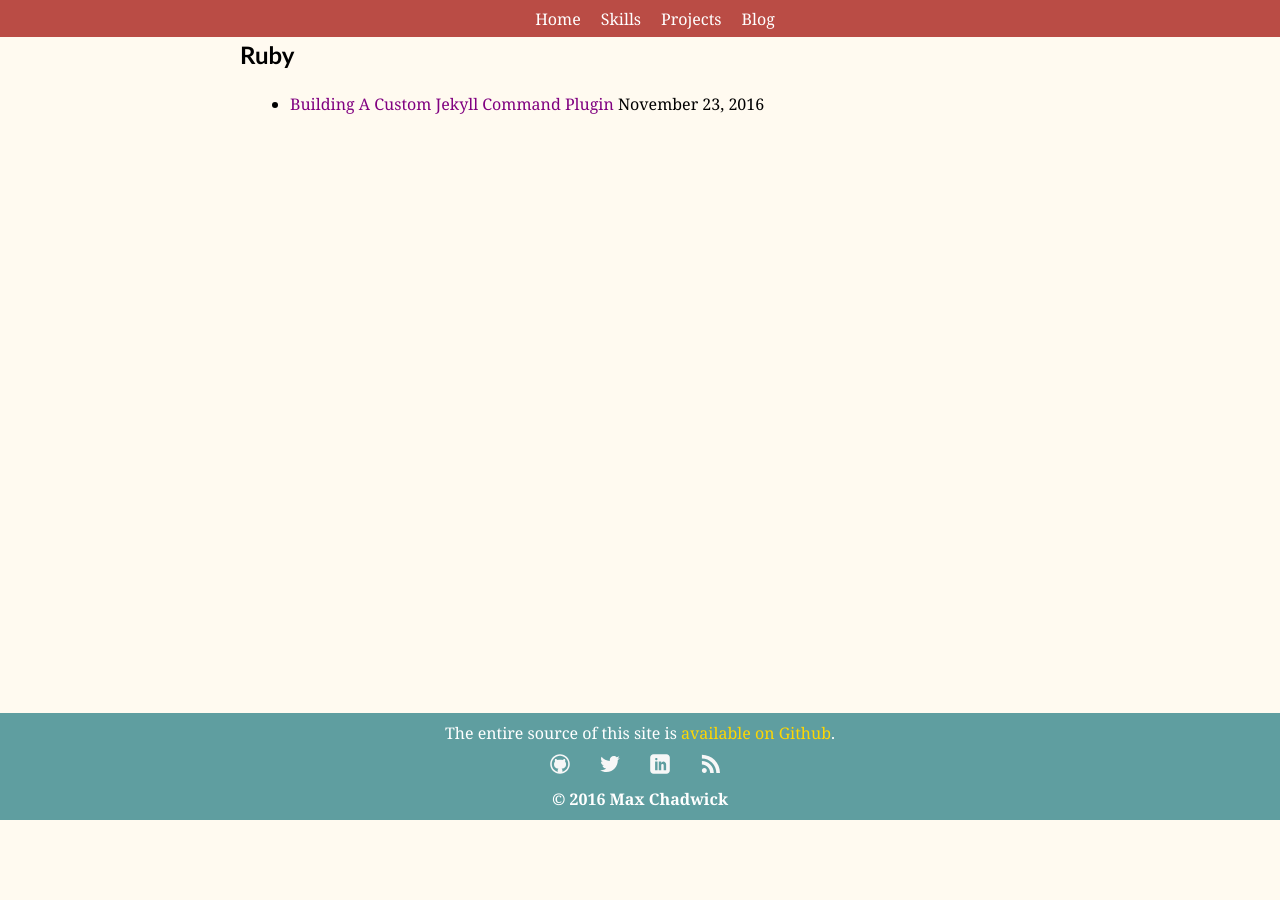
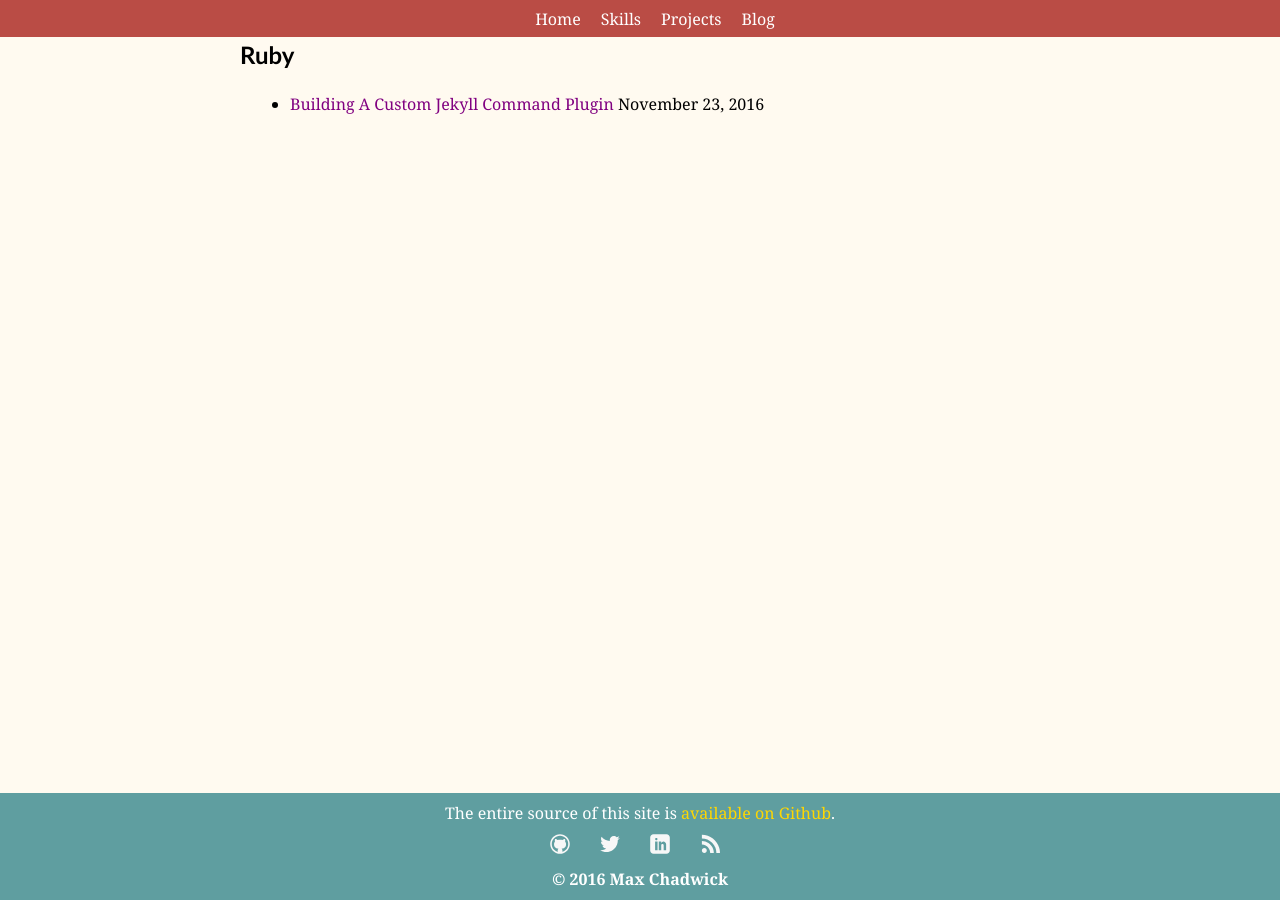
Before and after one commit to mpchadwick/mpchadwick.github.io, a Jekyll site: the page built from tags/index.html, in a window 1280 px wide and 900 px high, scrolled down 4488 px. Built offline with Jekyll 4.4.1, drawn with Linux system fonts in a browser that asks for light colours; before the commit the page ends 5308 px from its top, so only the background shows below that.

Commit message:
Add cleaner implementation for tags page padding

```diff
--- a/_sass/_tags.scss
+++ b/_sass/_tags.scss
@@ -1,7 +1,7 @@
 .tags {
     .page-wrapper {
         /* Hack to make sure last element can still show on top */
-        padding-bottom: 500px;
+        padding-bottom: calc(100vh - 320px);
 
         a {
             color: purple;
```
